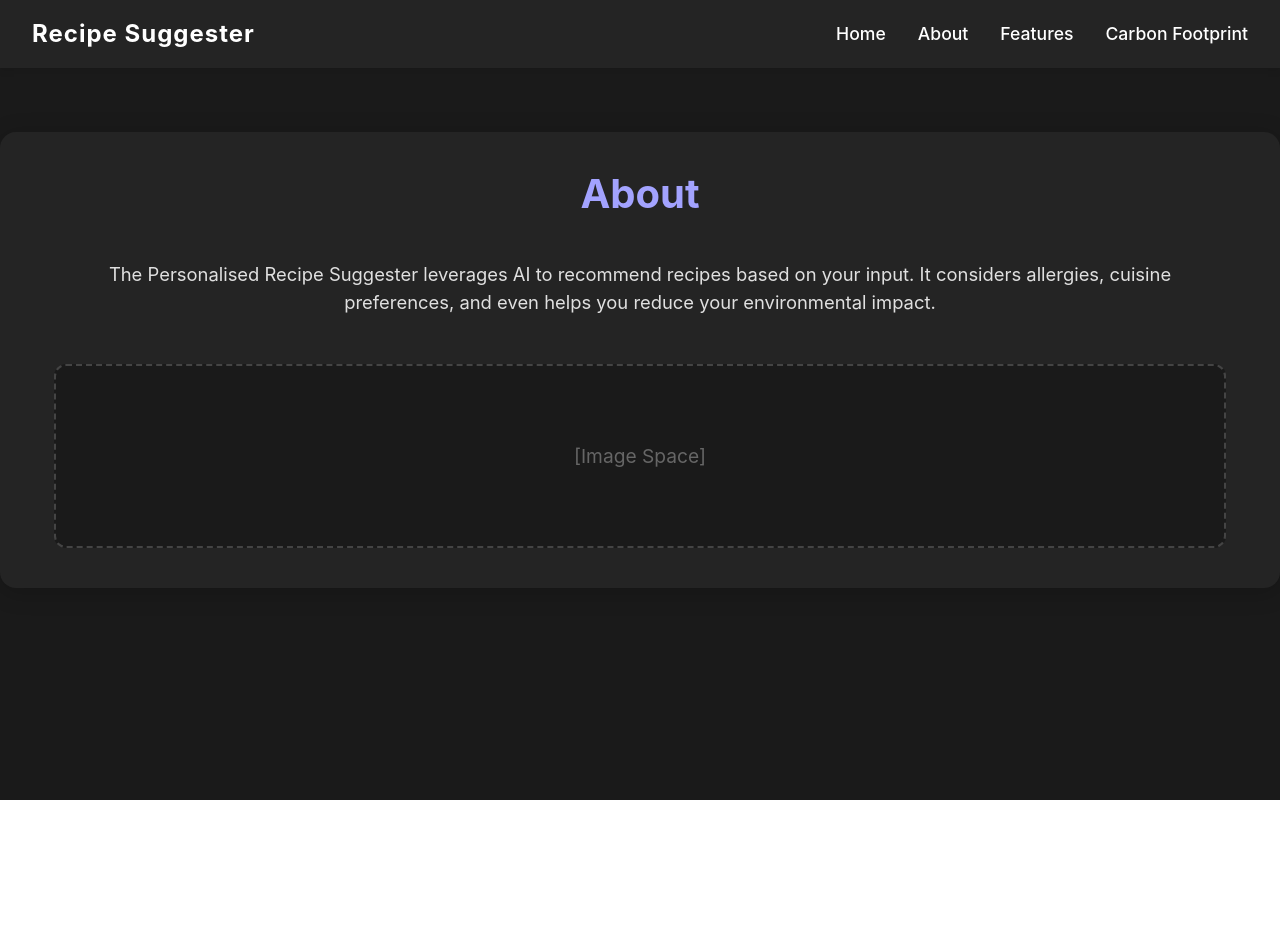
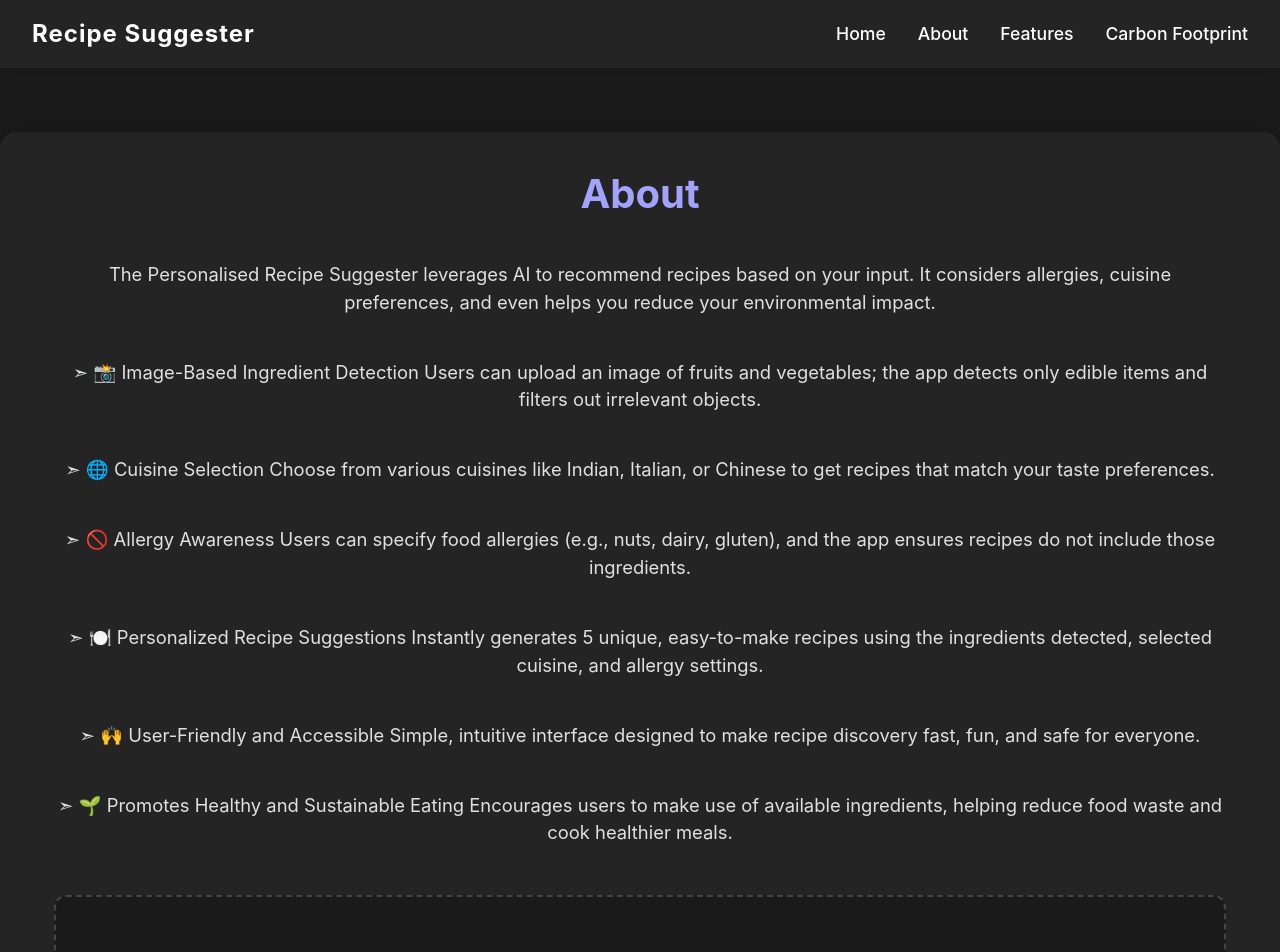
Before and after one commit to RealRaghu09/PersonalisedRecipeSuggestingSystem, a React (Vite) app in the folder Frontend/: page /about in a window 1280 px wide. Shown: the top 952 px of the page. Before the commit the page ends 800 px from the top, so only its background shows below. Built offline with nearby package versions, Linux system fonts and the light colour scheme.

Commit message:
About page

```diff
--- a/Frontend/src/components/About.jsx
+++ b/Frontend/src/components/About.jsx
@@ -5,6 +5,30 @@ function About() {
       <p>
         The Personalised Recipe Suggester leverages AI to recommend recipes based on your input. It considers allergies, cuisine preferences, and even helps you reduce your environmental impact.
       </p>
+      <p>
+      ➣ 📸 Image-Based Ingredient Detection
+Users can upload an image of fruits and vegetables; the app detects only edible items and filters out irrelevant objects.
+</p>
+<p>
+➣ 🌐 Cuisine Selection
+Choose from various cuisines like Indian, Italian, or Chinese to get recipes that match your taste preferences.
+</p>
+<p>
+➣ 🚫 Allergy Awareness
+Users can specify food allergies (e.g., nuts, dairy, gluten), and the app ensures recipes do not include those ingredients.
+</p>
+<p>
+➣ 🍽️ Personalized Recipe Suggestions
+Instantly generates 5 unique, easy-to-make recipes using the ingredients detected, selected cuisine, and allergy settings.
+</p>
+<p>
+➣ 🙌 User-Friendly and Accessible
+Simple, intuitive interface designed to make recipe discovery fast, fun, and safe for everyone.
+</p>
+<p>
+➣ 🌱 Promotes Healthy and Sustainable Eating
+Encourages users to make use of available ingredients, helping reduce food waste and cook healthier meals.
+      </p>
       <div className="image-placeholder">[Image Space]</div>
     </div>
   )
```
